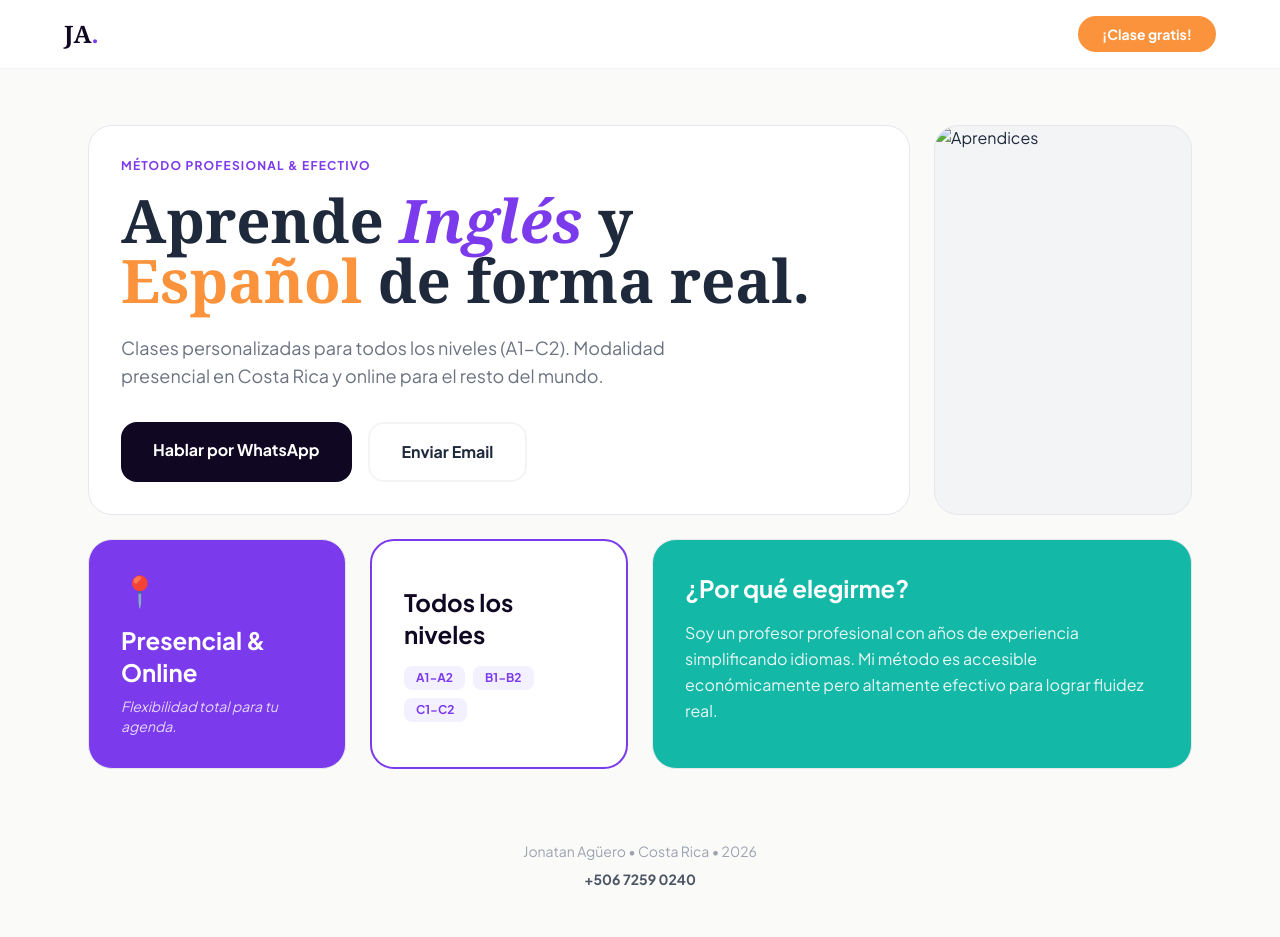
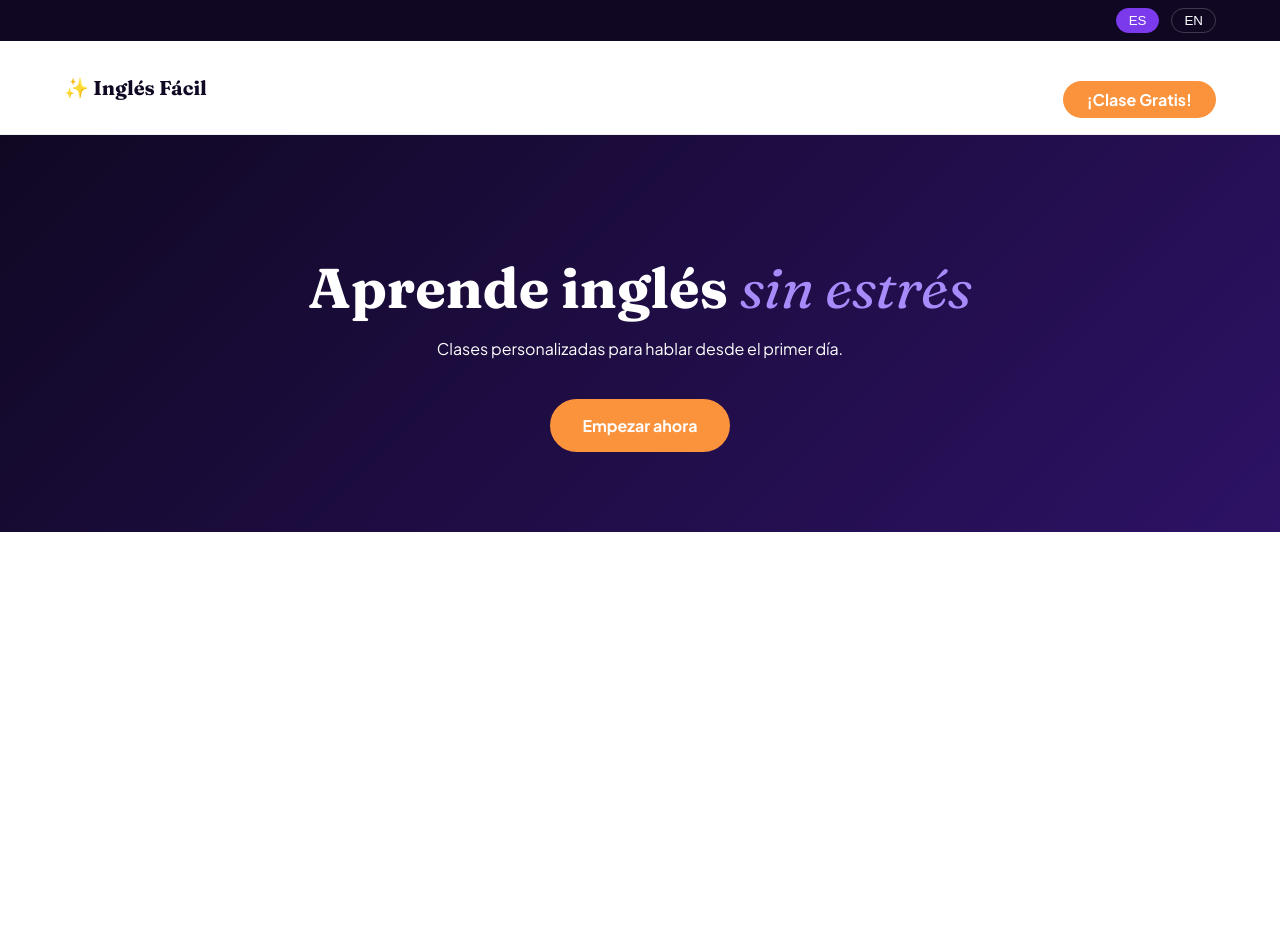
Before and after one commit to jonatanjavieraguero-hue/LanguageFACIL-, a plain HTML site: page index.html in a window 1280 px wide. After the commit the page ends 800 px from the top, so only its background shows below. Drawn offline with nearby package versions, Linux system fonts and the light colour scheme.

Commit message:
Update index.html

```diff
--- a/index.html
+++ b/index.html
@@ -3,90 +3,112 @@
 <head>
     <meta charset="UTF-8">
     <meta name="viewport" content="width=device-width, initial-scale=1.0">
-    <title>Jonatan Agüero | Clases de Inglés y Español</title>
-    <link href="https://fonts.googleapis.com/css2?family=Plus+Jakarta+Sans:wght@400;700;800&family=Fraunces:ital,wght@0,700;1,400&display=swap" rel="stylesheet">
-    <script src="https://cdn.tailwindcss.com"></script>
+    <title>Aprende Inglés Fácil | Clases Online y Presencial</title>
+    <link href="https://fonts.googleapis.com/css2?family=Plus+Jakarta+Sans:wght@300;400;500;600;700;800&family=Fraunces:ital,wght@0,300;0,400;0,700;1,300;1,400&display=swap" rel="stylesheet">
     <style>
         :root {
+            --navy: #100823;
             --primary: #7C3AED;
             --coral: #FB923C;
-            --navy: #100823;
+            --teal: #14B8A6;
+            --surface: #FAFAF9;
+            --text: #1E293B;
+            --white: #FFFFFF;
         }
-        body { font-family: 'Plus Jakarta Sans', sans-serif; background-color: #FAFAF9; }
-        .font-serif { font-family: 'Fraunces', serif; }
-        .bento-grid { display: grid; grid-template-columns: repeat(4, 1fr); gap: 1.5rem; }
-        .card { background: white; border-radius: 24px; padding: 2rem; transition: transform 0.3s ease; border: 1px solid #e5e7eb; }
-        .card:hover { transform: translateY(-5px); }
-        @media (max-width: 768px) { .bento-grid { grid-template-columns: 1fr; } }
+
+        body {
+            font-family: 'Plus Jakarta Sans', sans-serif;
+            color: var(--text);
+            margin: 0;
+            overflow-x: hidden;
+        }
+
+        /* Barra de Idiomas */
+        .lang-bar {
+            background: var(--navy);
+            padding: 0.5rem 5vw;
+            display: flex;
+            justify-content: flex-end;
+            gap: 0.75rem;
+        }
+
+        .lang-btn {
+            background: transparent;
+            border: 1px solid rgba(255,255,255,0.2);
+            color: white;
+            border-radius: 2rem;
+            cursor: pointer;
+            padding: 0.25rem 0.75rem;
+        }
+
+        .lang-btn.active { background: var(--primary); border-color: var(--primary); }
+
+        /* Navegación */
+        nav {
+            position: sticky;
+            top: 0;
+            z-index: 100;
+            background: rgba(255,255,255,0.95);
+            backdrop-filter: blur(14px);
+            padding: 1rem 5vw;
+            display: flex;
+            justify-content: space-between;
+            align-items: center;
+            border-bottom: 1px solid rgba(0,0,0,0.06);
+        }
+
+        .nav-logo { font-family: 'Fraunces', serif; font-weight: 700; font-size: 1.25rem; text-decoration: none; color: var(--navy); }
+
+        /* Hero Section */
+        .hero {
+            background: linear-gradient(135deg, var(--navy) 0%, #2D1265 100%);
+            color: white;
+            padding: 5rem 5vw;
+            text-align: center;
+        }
+
+        .hero h1 { font-family: 'Fraunces', serif; font-size: 3.5rem; margin-bottom: 1rem; }
+        .hero h1 em { font-style: italic; color: #A78BFA; }
+
+        .btn-coral {
+            background: var(--coral);
+            color: white;
+            padding: 1rem 2rem;
+            border-radius: 2rem;
+            text-decoration: none;
+            font-weight: 700;
+            display: inline-block;
+            margin-top: 1.5rem;
+        }
     </style>
 </head>
-<body class="text-[#1E293B]">
+<body>
+    <div class="lang-bar">
+        <button class="lang-btn active" onclick="switchLang('es', this)">ES</button>
+        <button class="lang-btn" onclick="switchLang('en', this)">EN</button>
+    </div>
 
-    <!-- Navegación -->
-    <nav class="sticky top-0 z-50 bg-white/90 backdrop-blur-md border-b border-gray-100 px-6 py-4">
-        <div class="max-w-6xl mx-auto flex justify-between items-center">
-            <a href="#" class="font-serif text-2xl font-bold text-[#100823]">JA<span class="text-[#7C3AED]">.</span></a>
-            <div class="flex gap-4">
-                <a href="https://wa.me/50672590240" class="bg-[#FB923C] text-white px-6 py-2 rounded-full font-bold text-sm hover:bg-[#EA580C] transition">¡Clase gratis!</a>
-            </div>
+    <nav>
+        <a href="#" class="nav-logo">✨ Inglés Fácil</a>
+        <div class="nav-links">
+            <a href="#contacto" class="btn-coral" style="padding: 0.5rem 1.5rem;">¡Clase Gratis!</a>
         </div>
     </nav>
 
-    <main class="max-w-6xl mx-auto p-6 mt-8">
-        <div class="bento-grid">
+    <header class="hero">
+        <h1 data-es="Aprende inglés <em>sin estrés</em>" data-en="Learn English <em>stress-free</em>">Aprende inglés <em>sin estrés</em></h1>
+        <p data-es="Clases personalizadas para hablar desde el primer día." data-en="Personalized classes to speak from day one.">Clases personalizadas para hablar desde el primer día.</p>
+        <a href="https://wa.me/50672590240" class="btn-coral">Empezar ahora</a>
+    </header>
 
-            <!-- Bloque Principal: Hero -->
-            <div class="card md:col-span-3 flex flex-col justify-center">
-                <span class="text-[#7C3AED] font-bold text-xs uppercase tracking-widest mb-4">Método Profesional & Efectivo</span>
-                <h1 class="font-serif text-4xl md:text-6xl font-bold leading-tight mb-6">
-                    Aprende <span class="italic text-[#7C3AED]">Inglés</span> y <span class="text-[#FB923C]">Español</span> de forma real.
-                </h1>
-                <p class="text-gray-500 text-lg max-w-xl mb-8">
-                    Clases personalizadas para todos los niveles (A1-C2). Modalidad presencial en Costa Rica y online para el resto del mundo.
-                </p>
-                <div class="flex flex-wrap gap-4">
-                    <a href="https://wa.me/50672590240" class="bg-[#100823] text-white px-8 py-4 rounded-2xl font-bold hover:scale-105 transition">Hablar por WhatsApp</a>
-                    <a href="mailto:jonatan.javier.aguero@gmail.com" class="border-2 border-gray-100 px-8 py-4 rounded-2xl font-bold hover:bg-gray-50 transition">Enviar Email</a>
-                </div>
-            </div>
-
-            <!-- Bloque 2: Foto (La que generamos) -->
-            <div class="card md:col-span-1 p-0 overflow-hidden bg-gray-100 relative min-h-[300px]">
-                <img src="estudiantes.png" alt="Aprendices" class="w-full h-full object-cover">
-            </div>
-
-            <!-- Bloque 3: Modalidad -->
-            <div class="card bg-[#7C3AED] text-white flex flex-col justify-center">
-                <div class="text-3xl mb-4">📍</div>
-                <h2 class="text-2xl font-bold mb-2 text-white">Presencial & Online</h2>
-                <p class="text-white/80 text-sm italic">Flexibilidad total para tu agenda.</p>
-            </div>
-
-            <!-- Bloque 4: Niveles -->
-            <div class="card bg-white flex flex-col justify-center border-[#7C3AED] border-2">
-                <h2 class="text-2xl font-bold mb-4 text-[#100823]">Todos los niveles</h2>
-                <div class="flex flex-wrap gap-2">
-                    <span class="bg-[#F3F0FF] text-[#7C3AED] px-3 py-1 rounded-lg text-xs font-bold">A1-A2</span>
-                    <span class="bg-[#F3F0FF] text-[#7C3AED] px-3 py-1 rounded-lg text-xs font-bold">B1-B2</span>
-                    <span class="bg-[#F3F0FF] text-[#7C3AED] px-3 py-1 rounded-lg text-xs font-bold">C1-C2</span>
-                </div>
-            </div>
-
-            <!-- Bloque 5: Valor/Experiencia -->
-            <div class="card md:col-span-2 bg-[#14B8A6] text-white">
-                <h3 class="text-2xl font-bold mb-4 text-white">¿Por qué elegirme?</h3>
-                <p class="text-white/90 leading-relaxed">
-                    Soy un profesor profesional con años de experiencia simplificando idiomas. Mi método es accesible económicamente pero altamente efectivo para lograr fluidez real.
-                </p>
-            </div>
-
-        </div>
-    </main>
-
-    <footer class="text-center py-12 text-gray-400 text-sm">
-        <p>Jonatan Agüero • Costa Rica • 2026</p>
-        <p class="mt-2 font-bold text-gray-600">+506 7259 0240</p>
-    </footer>
-
+    <script>
+        function switchLang(lang, btn) {
+            document.querySelectorAll('.lang-btn').forEach(b => b.classList.remove('active'));
+            btn.classList.add('active');
+            document.querySelectorAll('[data-es]').forEach(el => {
+                el.innerHTML = el.getAttribute('data-' + lang);
+            });
+        }
+    </script>
 </body>
 </html>
```
